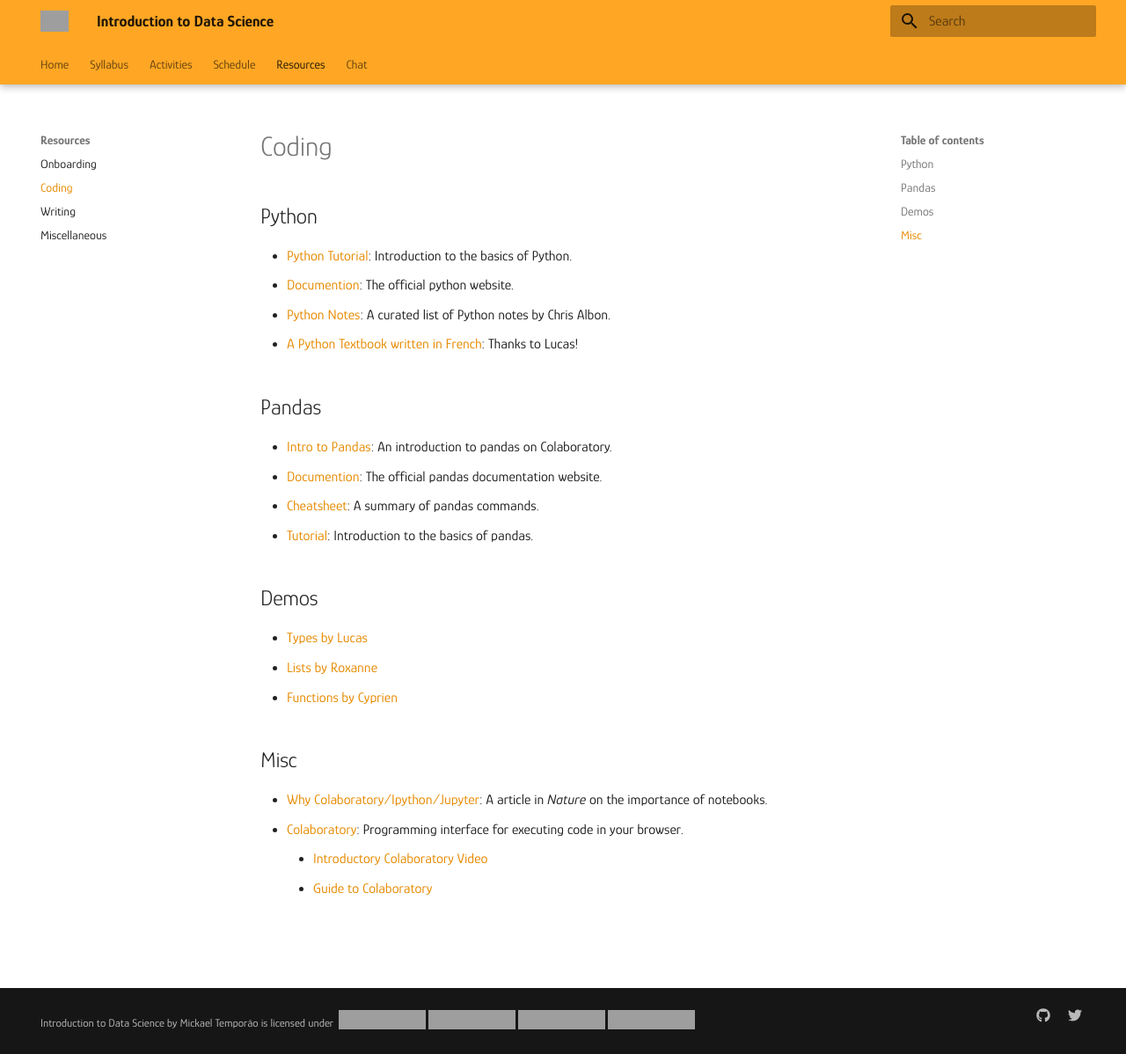
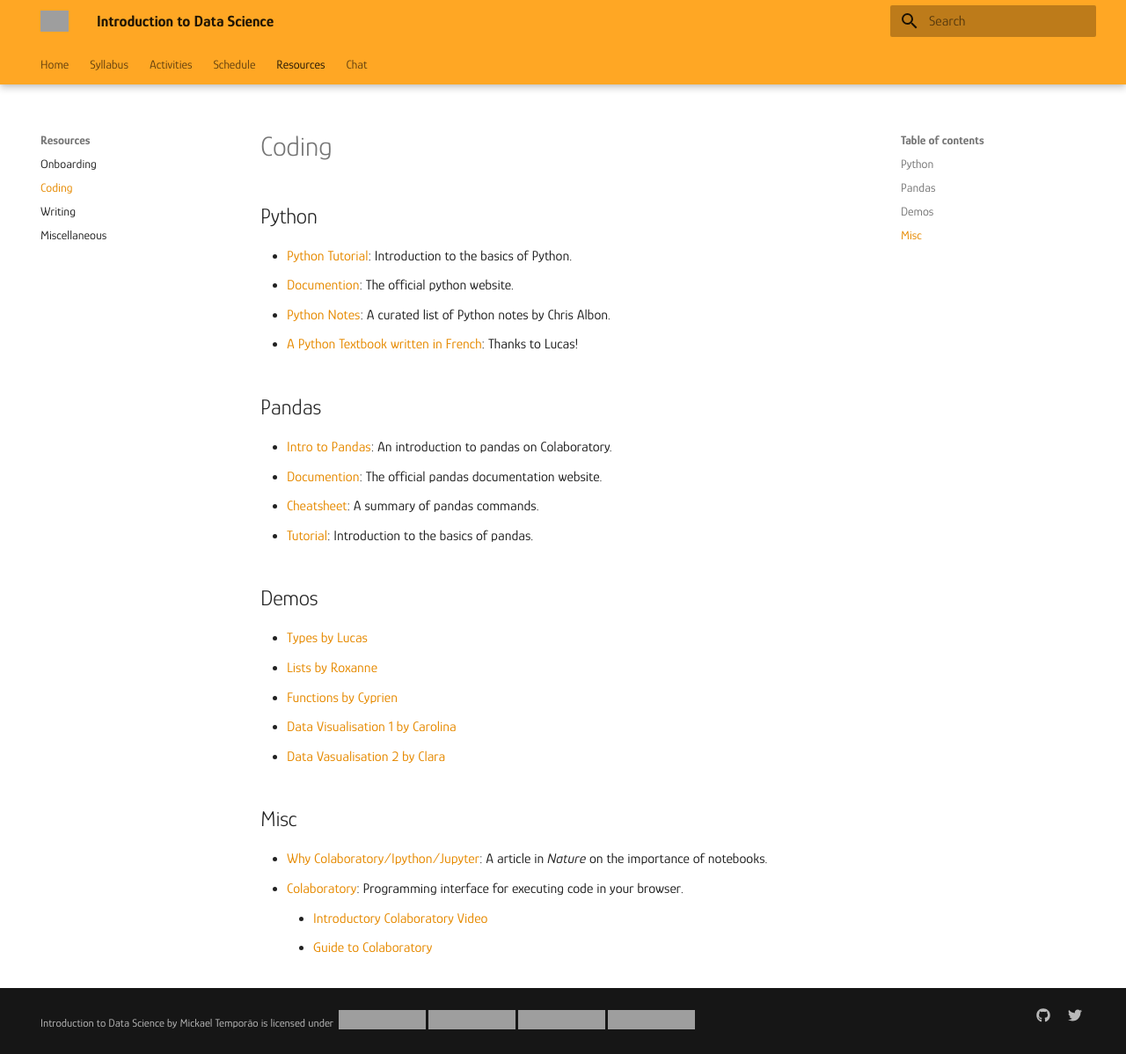
Before and after one commit to mickaeltemporao/itds, an MkDocs documentation site: the page built from docs/resources/coding.md, in a window 1280 px wide and 1198 px high. Shown: the whole window at 88% size. Built offline with MkDocs 1.6.1 and Material for MkDocs 9.7.7, drawn with Linux system fonts in a browser that asks for light colours; grey boxes are pictures that could not be loaded.

Commit message:
update resources

```diff
--- a/docs/resources/coding.md
+++ b/docs/resources/coding.md
@@ -16,6 +16,8 @@
 - [Types by Lucas](https://colab.research.google.com/github/mickaeltemporao/itds/blob/main/materials/students-2021/demo-01-assignment.ipynb)
 - [Lists by Roxanne](https://colab.research.google.com/github/mickaeltemporao/itds/blob/main/materials/students-2021/demo-02-lists.ipynb)
 - [Functions by Cyprien](https://colab.research.google.com/github/mickaeltemporao/itds/blob/main/materials/students-2021/demo-01-assignment.ipynb)
+- [Data Visualisation 1 by Carolina](https://colab.research.google.com/github/mickaeltemporao/itds/blob/main/materials/students-2021/demo-04-visualisation.ipynb)
+- [Data Vasualisation 2 by Clara](https://colab.research.google.com/github/mickaeltemporao/itds/blob/main/materials/students-2021/demo-04-visualisation.ipynb)
 
 ## Misc
 - [Why Colaboratory/Ipython/Jupyter](https://www.nature.com/articles/d41586-018-07196-1): A article in *Nature* on the importance of notebooks.
```
